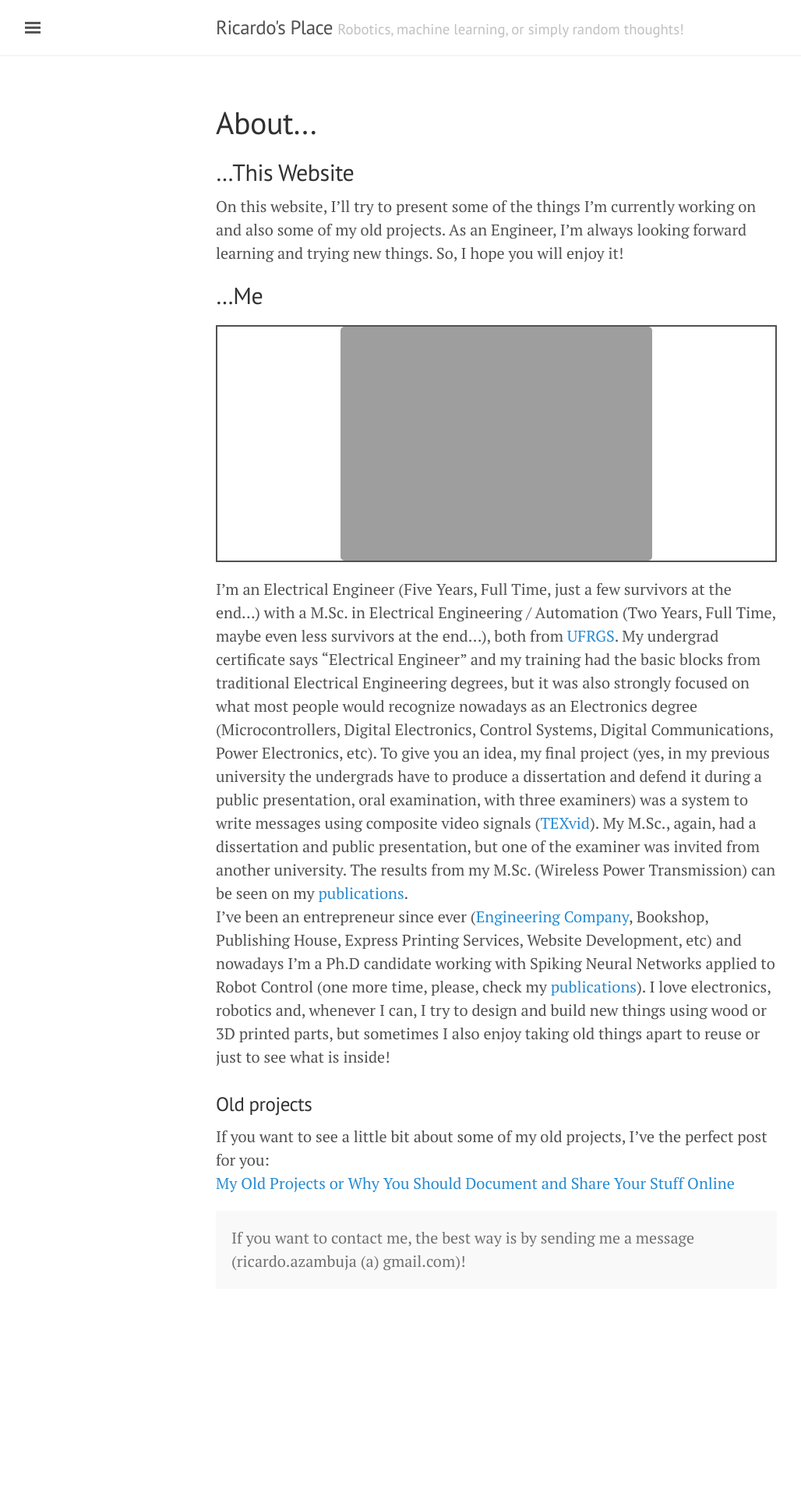
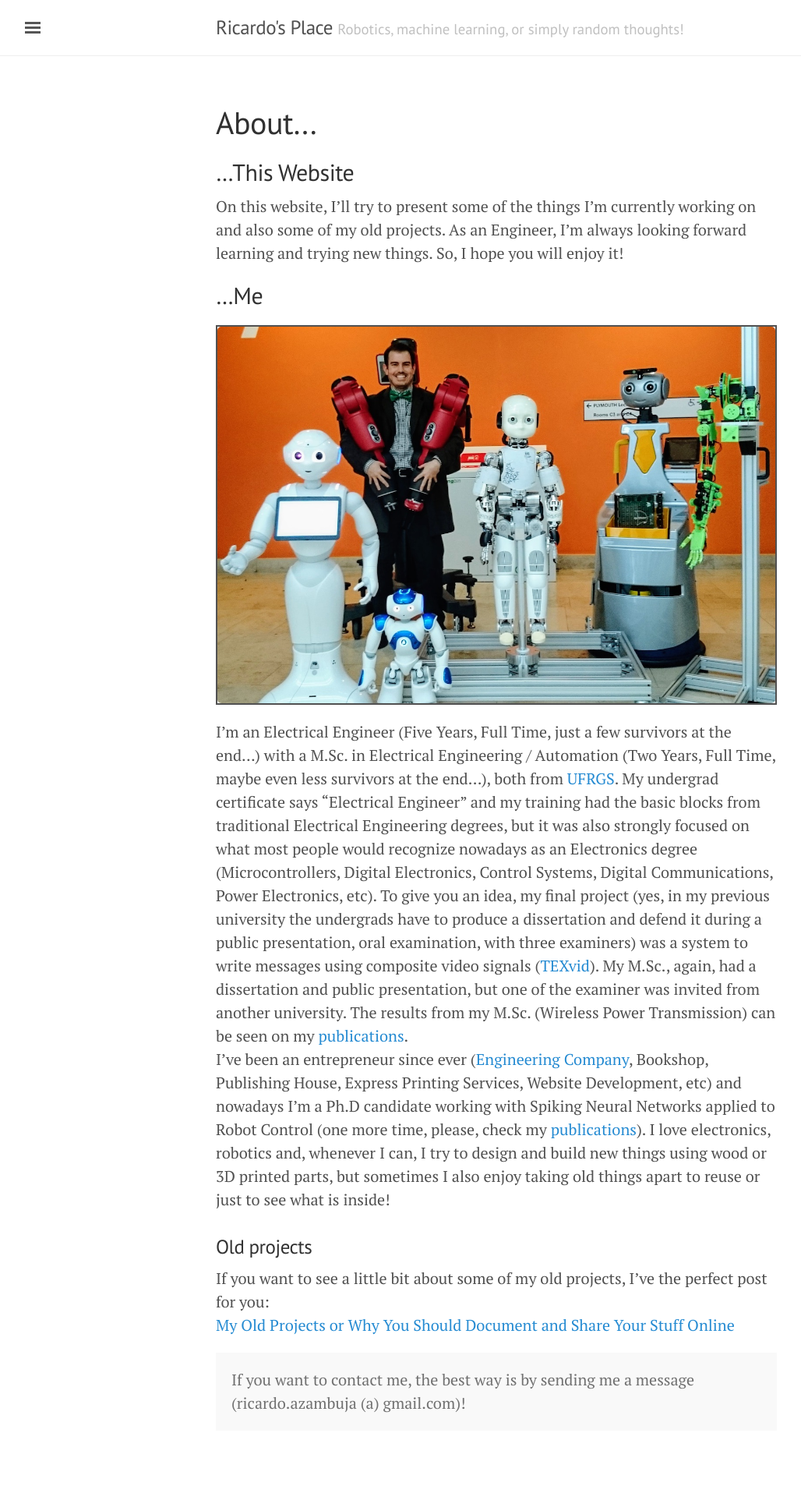
Before and after one commit to ricardodeazambuja/ricardodeazambuja.github.io, a Jekyll site: the page built from _pages/about.md, in a window 1280 px wide. Shown: the whole page at 78% size, without its empty margins (3-1031 px from the left). Built offline with Jekyll 4.4.1, drawn with Linux system fonts in a browser that asks for light colours; before the commit the page ends 1733 px from its top, so only the background shows below that.

Commit message:
Reducing image resolutions to speed up loading times

```diff
--- a/_pages/about.md
+++ b/_pages/about.md
@@ -7,7 +7,7 @@
 
 ## ...Me
 <figure>
-  <img src="{{ site.url }}/public/images/me_and_robots_full.png?style=centerme" alt="Me!">
+  <img src="{{ site.url }}/public/images/me_and_robots_full.jpg?style=centerme" alt="Me!">
 </figure>
 I'm an Electrical Engineer (Five Years, Full Time, just a few survivors at the end...) with a M.Sc. in Electrical Engineering / Automation (Two Years, Full Time, maybe even less survivors at the end...), both from [UFRGS](http://www.ufrgs.br/english/home). My undergrad certificate says "Electrical Engineer" and my training had the basic blocks from traditional Electrical Engineering degrees, but it was also strongly focused on what most people would recognize nowadays as an Electronics degree (Microcontrollers, Digital Electronics, Control Systems, Digital Communications, Power Electronics, etc). To give you an idea, my final project (yes, in my previous university the undergrads have to produce a dissertation and defend it during a public presentation, oral examination, with three examiners) was a system to write messages using composite video signals ([TEXvid](https://github.com/ricardodeazambuja/TEXvid)). My M.Sc., again, had a dissertation and public presentation, but one of the examiner was invited from another university. The results from my M.Sc. (Wireless Power Transmission) can be seen on my [publications](../publications/).
 I've been an entrepreneur since ever ([Engineering Company](http://ricardodeazambuja.com/azamec/index_e.html), Bookshop, Publishing House, Express Printing Services, Website Development, etc) and nowadays I'm a Ph.D candidate working with Spiking Neural Networks applied to Robot Control (one more time, please, check my [publications](../publications/)). I love electronics, robotics and, whenever I can, I try to design and build new things using wood or 3D printed parts, but sometimes I also enjoy taking old things apart to reuse or just to see what is inside!
```
Also changed, not shown: public/images/DARVIT_2.jpg, public/images/me_and_robots_full.jpg (added), 1 other file.
